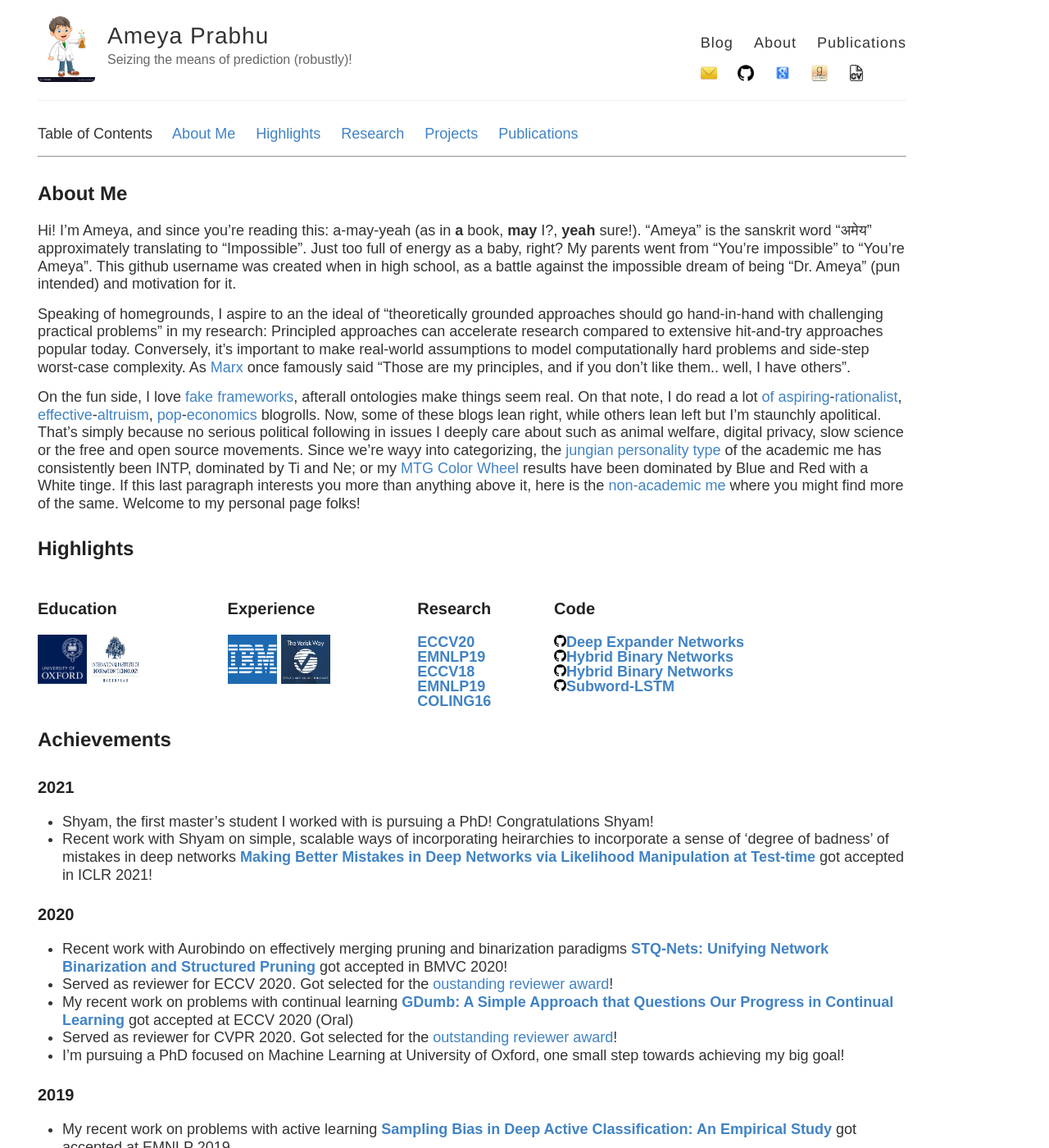
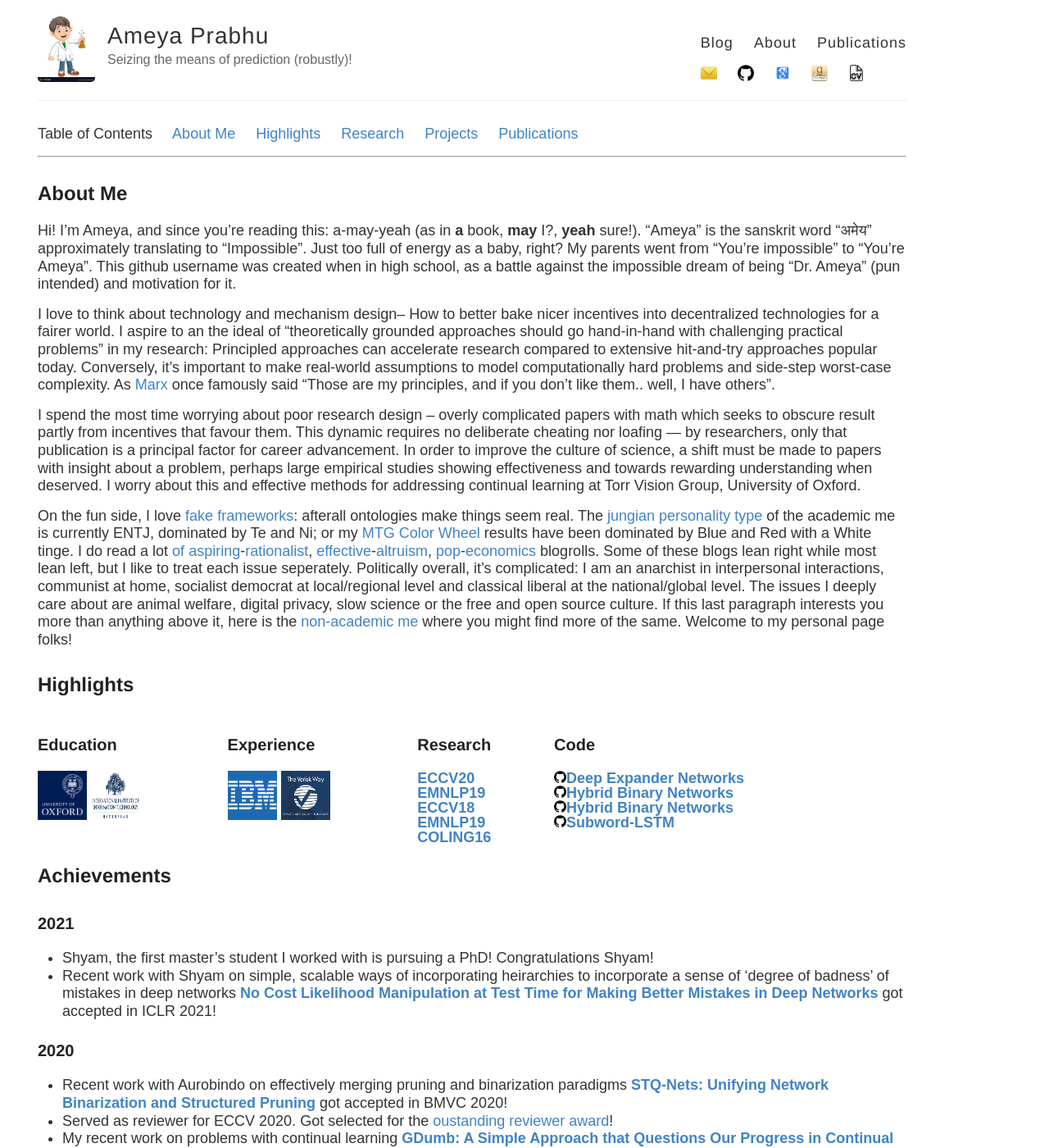
Before and after one commit to drimpossible/drimpossible.github.io, a Jekyll site: the page built from about/index.md, in a window 1280 px wide and 1400 px high. Shown: the whole window at 82% size. Built offline with Jekyll 4.4.1, drawn with Linux system fonts in a browser that asks for light colours.

Commit message:
changes to about

```diff
--- a/about/index.md
+++ b/about/index.md
@@ -14,11 +14,11 @@ Table of Contents     [About Me](#biography)     [Highlights](#highlights)
 
 Hi! I’m Ameya, and since you're reading this: a-may-yeah (as in __a__ book, __may__ I?, __yeah__ sure!). "Ameya" is the sanskrit word "अमेय" approximately translating to "Impossible". Just too full of energy as a baby, right? My parents went from "You're impossible" to "You're Ameya". This github username was created when in high school, as a battle against the impossible dream of being "Dr. Ameya" (pun intended) and motivation for it.
 
+I love to think about technology and mechanism design-- How to better bake nicer incentives into decentralized technologies for a fairer world. I aspire to an the ideal of "theoretically grounded approaches should go hand-in-hand with challenging practical problems" in my research: Principled approaches can accelerate research compared to extensive hit-and-try approaches popular today. Conversely, it's important to make real-world assumptions to model computationally hard problems and side-step worst-case complexity. As [Marx](https://en.wikipedia.org/wiki/Groucho_Marx) once famously said "Those are my principles, and if you don't like them.. well, I have others".
 
+I spend the most time worrying about poor research design -- overly complicated papers with math which seeks to obscure result partly from incentives that favour them. This dynamic requires no deliberate cheating nor loafing — by researchers, only that publication is a principal factor for career advancement. In order to improve the culture of science, a shift must be made to papers with insight about a problem, perhaps large empirical studies showing effectiveness and towards rewarding understanding when deserved. I worry about this and effective methods for addressing continual learning at Torr Vision Group, University of Oxford.
 
-Speaking of homegrounds, I aspire to an the ideal of "theoretically grounded approaches should go hand-in-hand with challenging practical problems" in my research: Principled approaches can accelerate research compared to extensive hit-and-try approaches popular today. Conversely, it's important to make real-world assumptions to model computationally hard problems and side-step worst-case complexity. As [Marx](https://en.wikipedia.org/wiki/Groucho_Marx) once famously said "Those are my principles, and if you don't like them.. well, I have others".
-
-On the fun side, I love [fake frameworks](https://www.lesswrong.com/posts/wDP4ZWYLNj7MGXWiW/in-praise-of-fake-frameworks), afterall ontologies make things seem real. On that note, I do read a lot [of](https://www.lesswrong.com/) [aspiring](https://slatestarcodex.com/)-[rationalist](https://www.overcomingbias.com/), [effective](https://forum.effectivealtruism.org/)-[altruism](https://80000hours.org/), [pop](https://marginalrevolution.com/)-[economics](https://www.econtalk.org/) blogrolls. Now, some of these blogs lean right, while others lean left but I'm staunchly apolitical. That's simply because no serious political following in issues I deeply care about such as animal welfare, digital privacy, slow science or the free and open source movements. Since we're wayy into categorizing, the [jungian personality type](https://slatestarcodex.com/2014/05/27/on-types-of-typologies/) of the academic me has consistently been INTP, dominated by Ti and Ne; or my [MTG Color Wheel](https://medium.com/s/story/the-mtg-color-wheel-c9700a7cf36d) results have been dominated by Blue and Red with a White tinge. If this last paragraph interests you more than anything above it, here is the [non-academic me](https://bayesiankitten.github.io/about/) where you might find more of the same. Welcome to my personal page folks!
+On the fun side, I love [fake frameworks](https://www.lesswrong.com/posts/wDP4ZWYLNj7MGXWiW/in-praise-of-fake-frameworks): afterall ontologies make things seem real. The [jungian personality type](https://slatestarcodex.com/2014/05/27/on-types-of-typologies/) of the academic me is currently ENTJ, dominated by Te and Ni; or my [MTG Color Wheel](https://medium.com/s/story/the-mtg-color-wheel-c9700a7cf36d) results have been dominated by Blue and Red with a White tinge. I do read a lot [of](https://www.lesswrong.com/) [aspiring](https://slatestarcodex.com/)-[rationalist](http://gwern.net/), [effective](https://forum.effectivealtruism.org/)-[altruism](https://80000hours.org/), [pop](https://marginalrevolution.com/)-[economics](https://www.econtalk.org/) blogrolls. Some of these blogs lean right while most lean left, but I like to treat each issue seperately. Politically overall, it’s complicated: I am an anarchist in interpersonal interactions, communist at home, socialist democrat at local/regional level and classical liberal at the national/global level. The issues I deeply care about are animal welfare, digital privacy, slow science or the free and open source culture. If this last paragraph interests you more than anything above it, here is the [non-academic me](https://bayesiankitten.github.io/about/) where you might find more of the same. Welcome to my personal page folks!
 
 ## <a name="highlights" id="highlights"></a>Highlights
 
@@ -36,7 +36,7 @@ On the fun side, I love [fake frameworks](https://www.lesswrong.com/posts/wDP4ZW
 ### 2021
 
 * Shyam, the first master's student I worked with is pursuing a PhD! Congratulations Shyam!
-* Recent work with Shyam on simple, scalable ways of incorporating heirarchies to incorporate a sense of 'degree of badness' of mistakes in deep networks [**Making Better Mistakes in Deep Networks via Likelihood Manipulation at Test-time**]() got accepted in ICLR 2021!
+* Recent work with Shyam on simple, scalable ways of incorporating heirarchies to incorporate a sense of 'degree of badness' of mistakes in deep networks [**No Cost Likelihood Manipulation at Test Time for Making Better Mistakes in Deep Networks**]() got accepted in ICLR 2021!
 
 ### 2020
 
```
